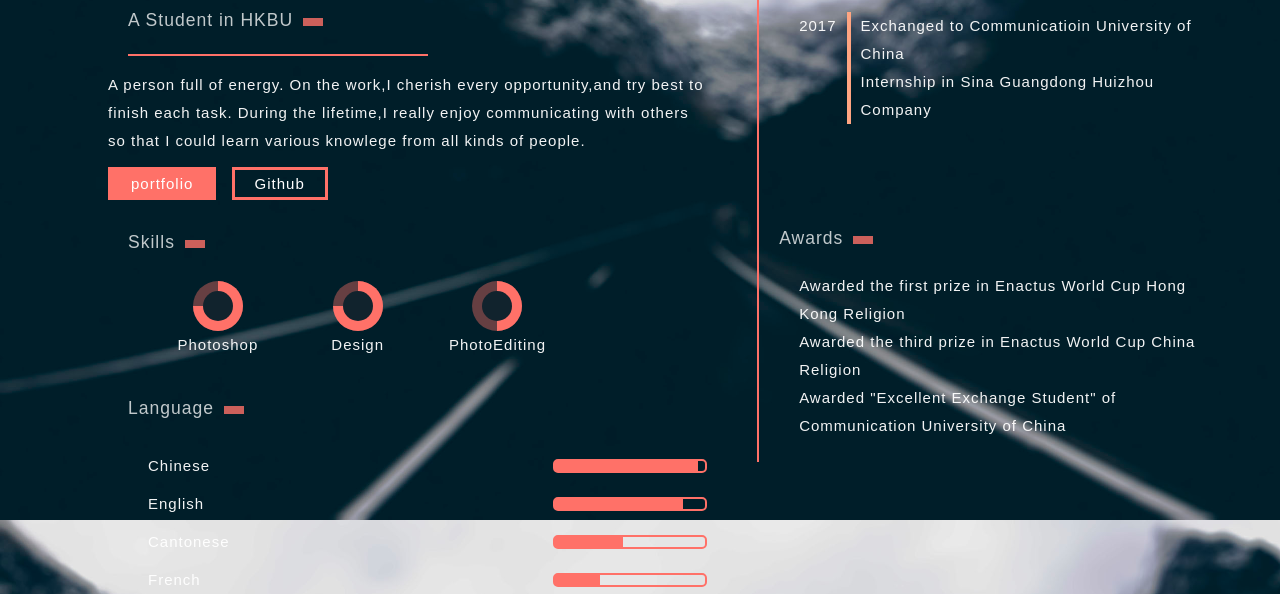
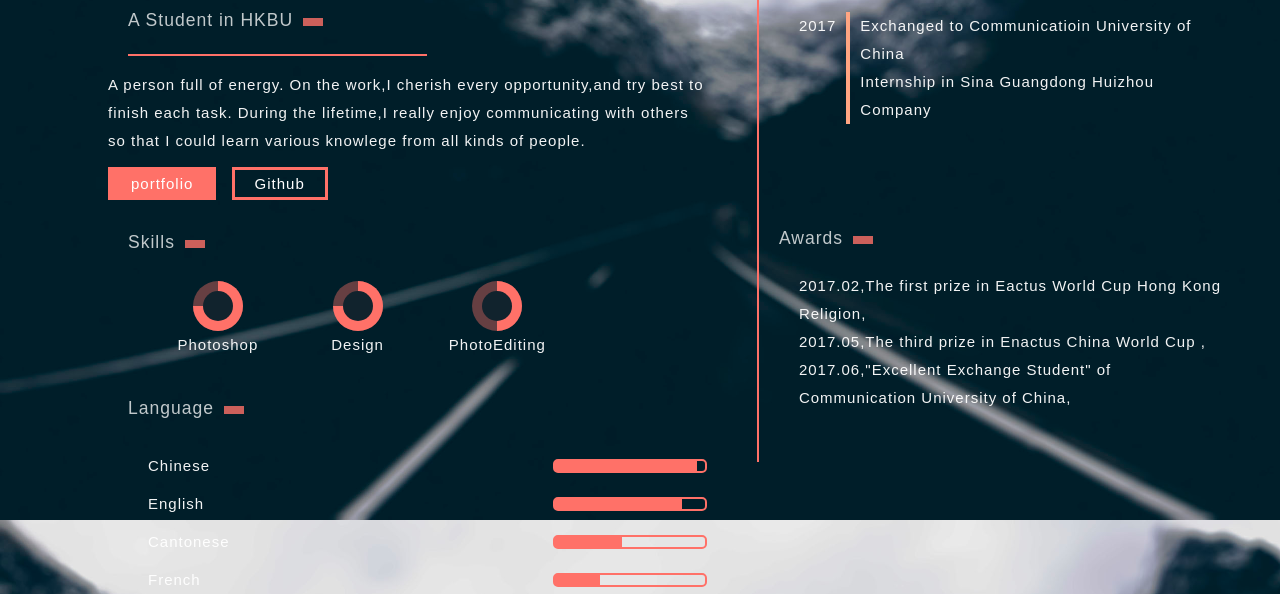
Before and after one commit to Brittanyyy/Brittanyyy.github.io, a plain HTML site: page homepage1/index.html in a window 1280 px wide. Shown: the part 280-874 px from the top of the page. Drawn offline with Linux system fonts and the light colour scheme.

Commit message:
Update index.html

```diff
--- a/homepage1/index.html
+++ b/homepage1/index.html
@@ -106,11 +106,34 @@
             </div>
             <div class="block">
                 <h3>Awards</h3>
-                <ul>
-                    <li>Awarded the first prize in Enactus World Cup Hong Kong Religion</li>
-                    <li>Awarded the third prize in Enactus World Cup China Religion</li>
-                    <li>Awarded "Excellent Exchange Student" of Communication University of China</li>
-                </ul>
+                <p id="content">
+                    Awards
+                <script>
+                        experience = [{
+                            'time': '2017.02',
+                            'awards': 'The first prize in Eactus World Cup Hong Kong Religion'
+                        }, {
+                            'time': '2017.05',
+                            'awards': 'The third prize in Enactus China World Cup '
+                        }, {
+                            'time': '2017.06',
+                            'awards': '"Excellent Exchange Student" of Communication University of China'
+                        }]
+                        o = document.getElementById('content')
+
+                        allItemString = ''
+                            //o.innerHTML = '<ul><li>Item 1</li><li>Item 2</li></ul>'
+                        for (i = 0; i < experience.length; i++) {
+                            console.log(i)
+                            itemString = '<li>' +
+                                experience[i]['time'] +
+                                ',' + experience[i]['awards'] + ',' + '</li>'
+                            allItemString = allItemString + itemString
+                        }
+                        itemString = '<li>' + experience[0]['time'] + ',' + experience[0]['awards'] + ',' + '</li>'
+                        o.innerHTML = '<ul>' + allItemString + '</ul>'
+                            // console.log('it works')
+                    </script>
             </div>
         </div>
 
```
